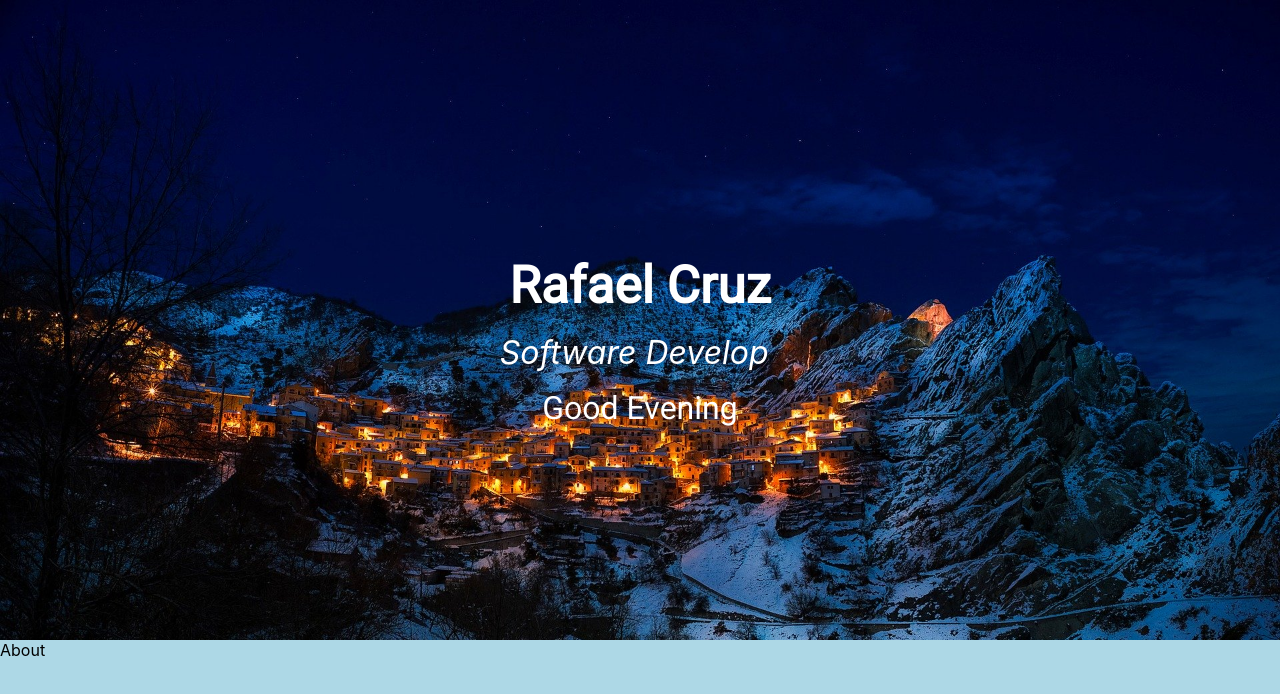
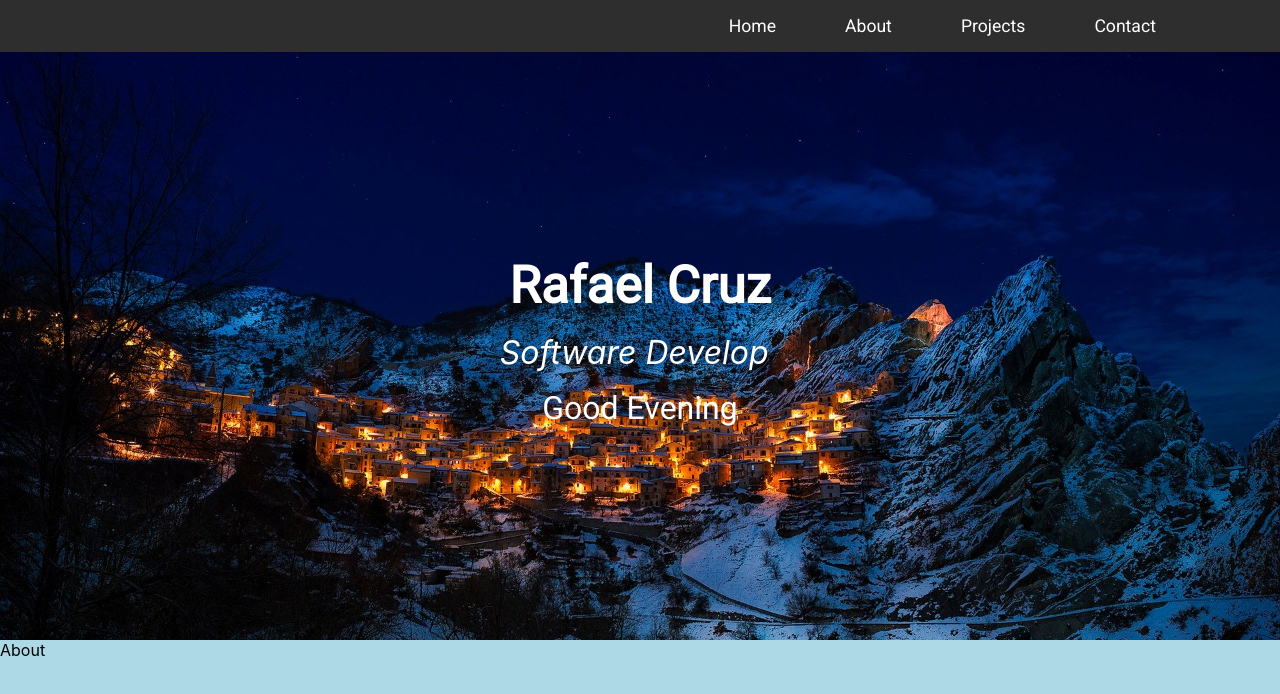
Before and after one commit to ralph1786/Portfolio, a React (Create React App) app: page / in a window 1280 px wide. Shown: the top 694 px of the page. Built offline with nearby package versions, Linux system fonts and the light colour scheme; no server answers; a web font is replaced by a local one.

Commit message:
added navbar component

```diff
--- a/src/App.js
+++ b/src/App.js
@@ -6,6 +6,7 @@ import Projects from "./containers/Projects";
 import About from "./containers/About";
 import ModalContent from "./components/ModalContent";
 import Modal from "react-modal";
+import Navbar from "./components/Navbar";
 
 const customStyles = {
   content: {
@@ -30,6 +31,7 @@ function App() {
 
   return (
     <Fragment>
+      <Navbar />
       <Modal
         isOpen={isModalOpen}
         onRequestClose={closeModal}
@@ -38,10 +40,14 @@ function App() {
       >
         <ModalContent project={chosenProject} closeModal={closeModal} />
       </Modal>
-      <Home />
-      <About />
-      <Projects openModal={openModal} selectedProject={selectedProject} />
-      <Contact />
+      <Home name="home" />
+      <About name="about" />
+      <Projects
+        name="projects"
+        openModal={openModal}
+        selectedProject={selectedProject}
+      />
+      <Contact name="contact" />
     </Fragment>
   );
 }
```
